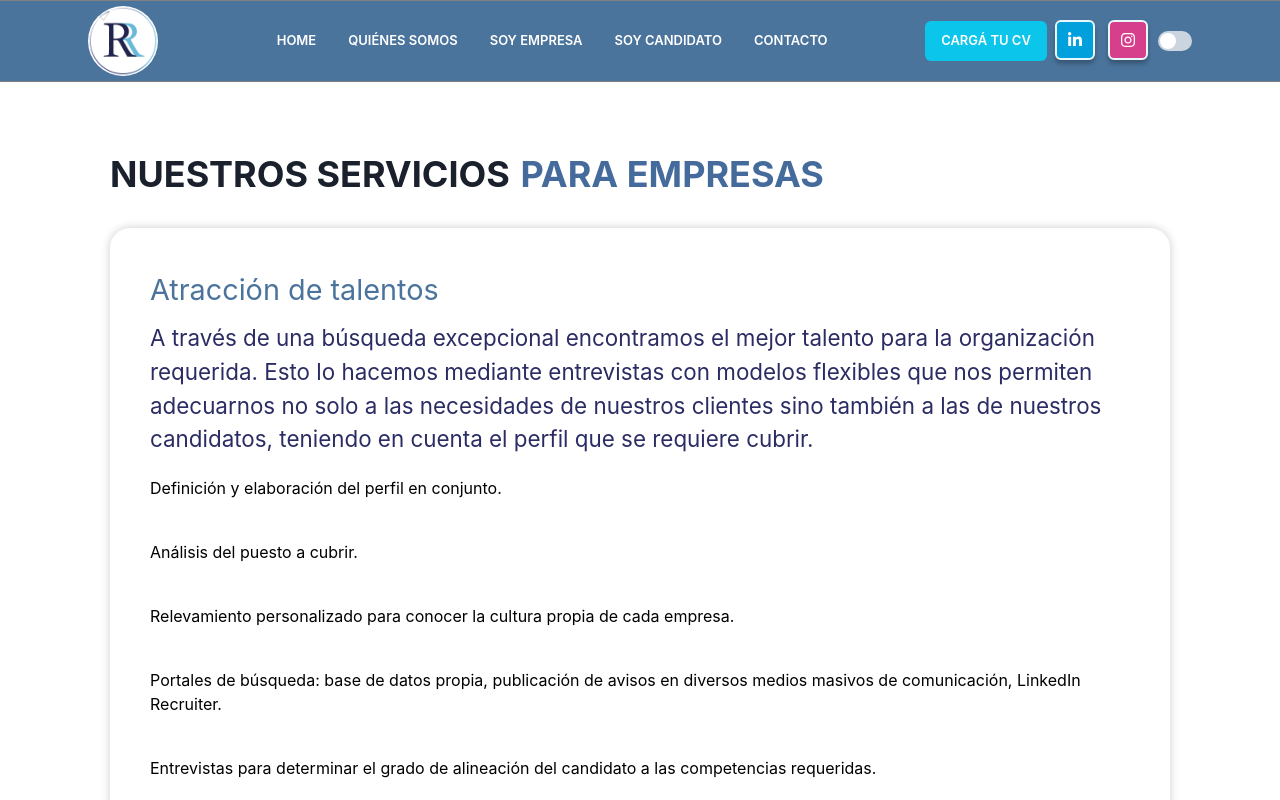
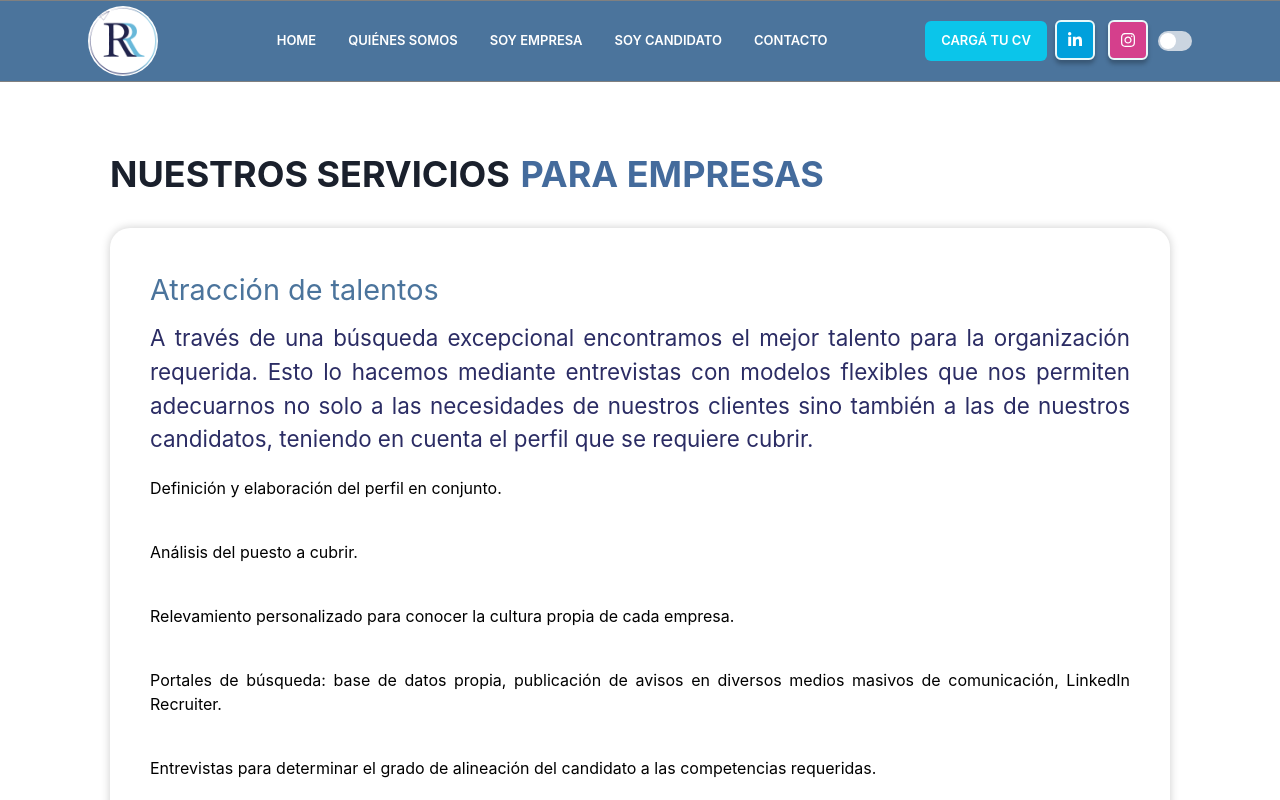
Before and after one commit to AgustinaMonzon/rrconsultora, a React (Create React App) app: page /soyEmpresa in a window 1280 px wide. Shown: the top 800 px of the page. Built offline with nearby package versions, Linux system fonts and the light colour scheme.

Commit message:
ultimo Meli Lunes

```diff
--- a/src/Components/AboutUs/AboutNahir/AboutNahir.js
+++ b/src/Components/AboutUs/AboutNahir/AboutNahir.js
@@ -30,7 +30,7 @@ function AboutSabrina() {
           fontSize={["23px", "24px", "30"]}
           mb="4"
           display={"flex"}
-          ml={["-8%", "-8%", "-8%", "-65%", "-72%", "-76%"]}
+          ml={["0%", "0%", "-8%", "-65%", "-72%", "-76%"]}
           mt={["-11%", "-4%", "0%"]}
           justifyContent={"center"}
           color={textColor}
@@ -54,6 +54,8 @@ function AboutSabrina() {
               boxSize="200"
               src="https://res.cloudinary.com/dmuudt7dt/image/upload/v1678368998/Nahir_i2rcsm.jpg"
               alt="Foto de perfil"
+              boxShadow= "0px 0px 10px 0px   #4b749c"
+              transition= "transform 0.3s ease-in-out"
             />
           </Box>
         )}
@@ -68,10 +70,11 @@ function AboutSabrina() {
             fontSize={["14px", "16px", "18px", "17px"]}
             fontWeight="bold"
             color={"#446b9c"}
+            marginLeft={["11%","0%"]}
           >
             Nahir Reverdito.
           </Text>
-          <Text fontSize={["13px", "14px", "15px", "16px"]} textAlign={["justify","justify"]}  color={textColor}>
+          <Text fontSize={["13px", "14px", "15px", "16px"]} textAlign={["justify","justify"]} marginLeft={["11%","0%"]}  color={textColor}>
             Profesional apasionada por la selección y atracción de talentos.
             Creo que lo más importante es generar una cálida experiencia tanto
             para el candidato como para la empresa. Licenciada en Recursos
@@ -84,19 +87,22 @@ function AboutSabrina() {
           </Text>
         </Box>
         {!isLargerThan640 && (
-          <Box mt="6" width={["90%"]} marginLeft={["5%"]}>
+          <Box mt="6" width={["90%"]} marginLeft={["30%"]}>
             <Image
               borderRadius="full"
               boxSize="150px"
               src="https://res.cloudinary.com/dmuudt7dt/image/upload/v1678368998/Nahir_i2rcsm.jpg"
               alt="Foto de perfil"
+              boxShadow= "0px 0px 10px 0px   #4b749c"
+              transition= "transform 0.3s ease-in-out"
+
             />
           </Box>
         )}
       </Box>
       <Flex
         justifyContent={"center"}
-        marginLeft={["-8%", "-8%", "-3%", "-32%", "-35%", "-35%", "-35%"]}
+        marginLeft={["0%", "0%", "-3%", "-32%", "-35%", "-35%", "-35%"]}
       >
         <a
           href="https://www.linkedin.com/in/nahir-reverdito"
--- a/src/Components/AboutUs/AboutSabrina/AboutSabrina.js
+++ b/src/Components/AboutUs/AboutSabrina/AboutSabrina.js
@@ -30,7 +30,7 @@ function AboutSabrina() {
           fontSize={["23px", "24px", "30"]}
           mb="4"
           display={"flex"}
-          ml={["-8%", "-8%", "-8%", "-65%", "-72%", "-76%"]}
+          ml={["0%", "0%", "-8%", "-65%", "-72%", "-76%"]}
           mt={["-11%", "-4%", "0%"]}
           justifyContent={"center"}
           color={textColor}
@@ -54,7 +54,8 @@ function AboutSabrina() {
               boxSize="200"
               src="https://res.cloudinary.com/dmuudt7dt/image/upload/v1678451654/Dise%C3%B1o_sin_t%C3%ADtulo_30_s7j8yd.png"
               alt="Foto de perfil"
-
+              boxShadow= "0px 0px 10px 0px   #4b749c"
+              transition= "transform 0.3s ease-in-out"
             />
           </Box>
         )}
@@ -69,10 +70,11 @@ function AboutSabrina() {
             fontSize={["14px", "16px", "18px", "17px"]}
             fontWeight="bold"
             color={"#446b9c"}
+            marginLeft={["11%","0%"]}
           >
             Sabrina Reiris.
           </Text>
-          <Text fontSize={["13px", "14px", "15px", "16px"]} textAlign={["justify","justify"]} color={textColor}>
+          <Text fontSize={["13px", "14px", "15px", "16px"]}  marginLeft={["11%","0%"]} textAlign={["justify","justify"]} color={textColor}>
             Soy una profesional de Recursos Humanos con más de 6 años de
             experiencia en reclutamiento, selección y consultoría para empresas
             de primer nivel nacional e internacional. Me caracterizo por ser una
@@ -84,19 +86,21 @@ function AboutSabrina() {
           </Text>
         </Box>
         {!isLargerThan640 && (
-          <Box mt="6" width={["90%"]}  marginLeft={["5%"]}  justifyContent={"center"}>
+          <Box mt="6" width={["90%"]}  marginLeft={["30%"]}  justifyContent={"center"}>
             <Image
               borderRadius="full"
               boxSize="150px"
               src="https://res.cloudinary.com/dmuudt7dt/image/upload/v1678451654/Dise%C3%B1o_sin_t%C3%ADtulo_30_s7j8yd.png"
               alt="Foto de perfil"
+              boxShadow= "0px 0px 10px 0px   #4b749c"
+              transition= "transform 0.3s ease-in-out"
             />
           </Box>
         )}
       </Box>
       <Flex
         justifyContent={"center"}
-        marginLeft={["-8%", "-8%", "-3%", "-32%", "-35%", "-35%", "-35%"]}
+        marginLeft={["0%", "0%", "-3%", "-32%", "-35%", "-35%", "-35%"]}
       >
         <a
           href="https://www.linkedin.com/in/sabrinareiris"
--- a/src/Components/AboutUs/about.css
+++ b/src/Components/AboutUs/about.css
@@ -8,7 +8,7 @@
 
 .aboutImg {
   border-radius: 50%;
-  box-shadow: 0px 0px 10px 0px /*  rgb(50, 50, 240)  */  #4b749c ;
+  box-shadow: 0px 0px 10px 0px   #4b749c ;
   transition: transform 0.3s ease-in-out;
   text-align: center;
   margin: 20px;
--- a/src/Components/Contact/Contact.js
+++ b/src/Components/Contact/Contact.js
@@ -95,7 +95,7 @@ const Contact = () => {
           font-family="'Montserrat', sans-serif"
           textAlign={"center"}
           mt={{ base: 8, md: 0 }}
-          ml={["-11%","0%" ]}
+          ml={["0%","0%" ]}
         >
           CONTÁCTANOS
         </Heading>
@@ -107,7 +107,7 @@ const Contact = () => {
                 alt="Foto contacto"
                 justifyContent="center"
                 marginBottom={'2%'}
-                marginLeft={["4%","20%"]}
+                marginLeft={["10%","20%"]}
               />
             <div className="form">
               <input
--- a/src/Components/Home/Home.js
+++ b/src/Components/Home/Home.js
@@ -126,7 +126,7 @@ function Home() {
           />
         </Box>
 
-        <Link to="/aboutUs" onClick={handleScrollToAboutUs}>
+        <Link  onClick={handleScrollToAboutUs}>
           <AboutUs />
         </Link>
         <Box mb={10} mt={20}>
@@ -143,7 +143,7 @@ function Home() {
             as="h1"
             fontSize={["20px", "22px", "28px", "36px"]}
             mb={{ base: 0, md: 0}}
-            mt={["85%","45%", "0%"]}
+            mt={["63%","45%", "0%"]}
             font-family="'Montserrat', sans-serif"
             textAlign={"center"}
              marginLeft={["18%", "0%", "0%"]}
@@ -153,7 +153,7 @@ function Home() {
           <Heading
             as="h1"
             mb={{ base: 0, md: 0 }}
-            mt={["85%","45%", "0%"]}
+            mt={["63%","45%", "0%"]}
             textAlign={"center"}
             marginLeft={["2%", "1%"]}
             color={"#446b9c"}
--- a/src/Components/SoyCandidato/SoyCandidato.css
+++ b/src/Components/SoyCandidato/SoyCandidato.css
@@ -1,19 +1,3 @@
-.my-headingEm {
-  font-family: 'Montserrat', sans-serif;
-  font-size: 2xl;
-  color: black;
-  font-weight: bold;
-  text-align: center;
-  margin-top: 30px;
-}
-
-.my-headingEm span {
-color: #446b9c;
-  padding: 0 5px;
-  font-family: 'Montserrat', sans-serif;
-  font-size: 2xl;
-
-}
 body {
   margin: 0;
   padding: 0;
@@ -35,14 +19,11 @@ nav {
   color: #d4cfcf;
 }
 
-
-
-
-
 ul {
   list-style: none;
   margin: 0;
   padding: 0;
+  text-align: justify;
 }
 
 li {
@@ -53,11 +34,13 @@ h3 {
   font-size: 1.8rem;
   margin-bottom: 10px;
   color: #4b749c;
+  list-style: none;
 }
 
 p {
   font-size: 1.4rem;
   color: #2b2c64;
+  text-align: justify;
 }
 
 button {
--- a/src/Components/SoyEmpresa/SoyEmpresa.js
+++ b/src/Components/SoyEmpresa/SoyEmpresa.js
@@ -60,13 +60,25 @@ function SoyEmpresa() {
             PARA EMPRESAS
           </Heading>
         </Box>
-        <div className="content">
-         <ul>
+        <div
+          className="content"
+          fontSize={["13px", "15px", "18px"]}
+          textAlign={["justify", "justify"]}
+        >
+          <ul
+            fontSize={["13px", "15px", "18px"]}
+            textAlign={["justify", "justify"]}
+          >
             {servicios.map((servicio, index) => (
-              <li key={index}>
+              <li key={index} textAlign={["justify", "justify"]}>
                 <h3>{servicio.title}</h3>
-                <p>{servicio.description}</p>
-                <ul>
+                <p
+                  fontSize={`clamp(13px, 2.5vw, 18px)`}
+                  textAlign={["justify", "justify"]}
+                >
+                  {servicio.description}
+                </p>
+                <ul fontSize={["13px", "15px", "18px"]}>
                   {servicio.lista.map((descripcion, i) => (
                     <li key={i}>{descripcion}</li>
                   ))}
```
